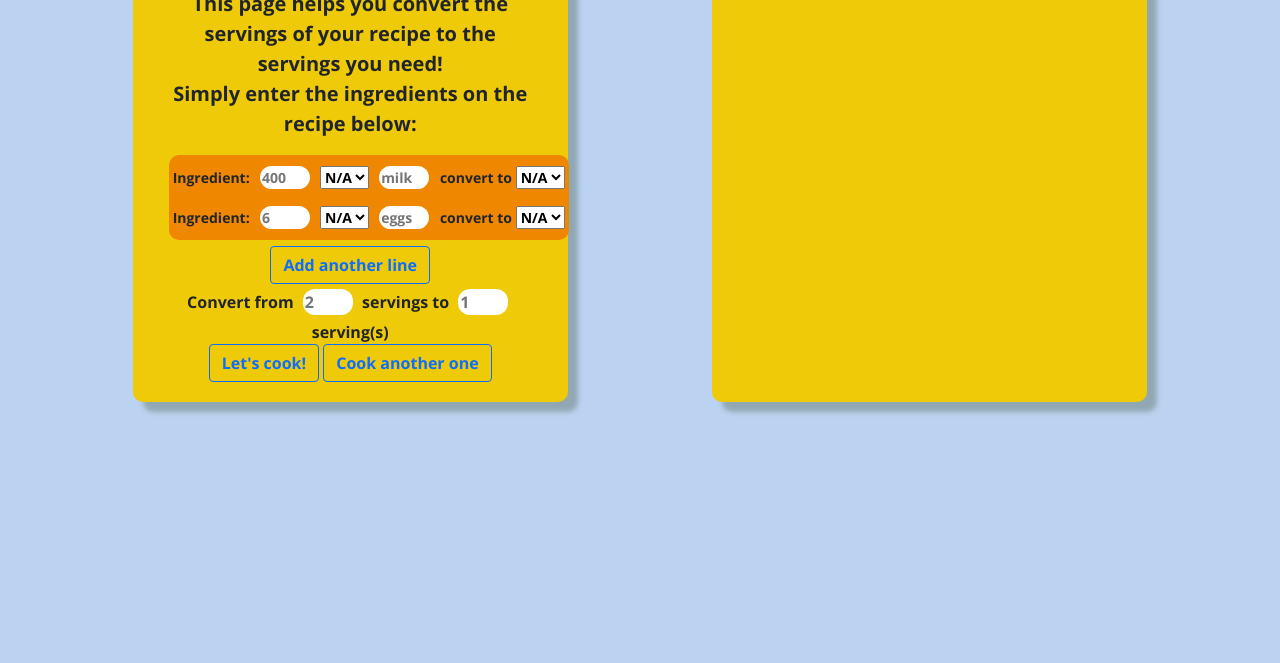
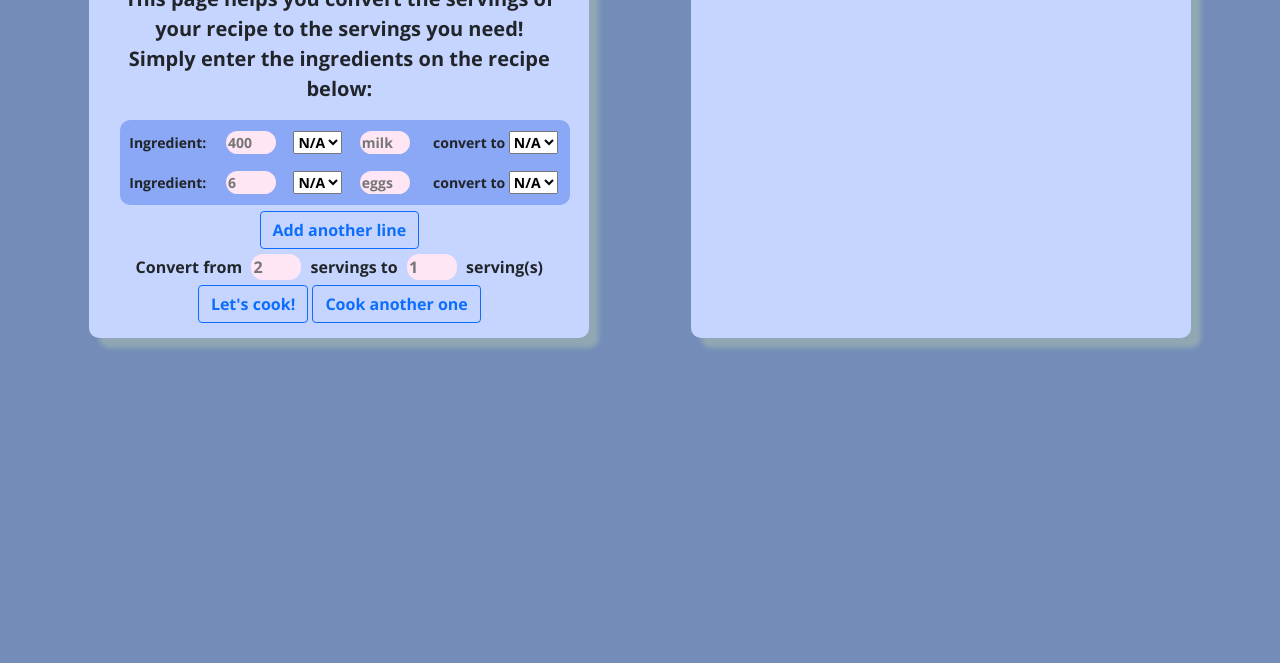
Before and after one commit to wppqywq/mcwics, a plain HTML site: page index.html in a window 1280 px wide. Shown: the part 137-800 px from the top of the page. Drawn offline with nearby package versions, Linux system fonts and the light colour scheme.

Commit message:
Add files via upload

```diff
--- a/style.css
+++ b/style.css
@@ -1,4 +1,3 @@
-
 * {
     font-family: 'Open Sans', sans-serif;
 }
@@ -8,56 +7,48 @@ body{
     margin-bottom: 50px;
     margin-left: 50px;
     margin-right: 50px;
-    background-color:#bbd3f0;
+    background-color:#738cb8;
 }
 
 h1{
-    color: #2067ff;
+    color: #ff8282;
     font-weight: 300;
     text-align:center;
 }
 p{
-    /*font-family:"Times New Roman";*/
+
     font-size:20px;
     border-style:hidden;
 }
 
 #tbl{
-    background-color:#f08700;
+    background-color:#8aa8f5;
     border-style:hidden;
     border-collapse:separate;
-    width:400px;
+    width:450px;
     border-spacing:2px 5px;
     margin: 6px;
     border-radius: 10px;
     font-size: 14px;
 }
 
-#resultTbl{
-    border-style:hidden;
-    border-collapse:separate;
-    width:400px;
-    border-spacing:2px 5px;
-    margin: 6px;
+#left-content {
+    background-color: #c6d5ff;
     border-radius: 10px;
-    font-size: 20px;
-}
-
-#left-content {
-    background-color: #efca08;
-    border-radius: 10px;
-    padding: 20px 30px;
+    padding: 15px 25px;
     display: flex;
+    width: 500px;
     flex-direction: column;
     text-align: center;
     box-shadow:10px 10px 5px #91a8b4;
 }
 
 #right-content {
-    background-color: #efca08;
+    background-color: #c6d5ff;
     border-radius: 10px;
-    padding: 20px 30px;
+    padding: 15px 25px;
     display: flex;
+    width: 500px;
     flex-direction: column;
     text-align: center;
     box-shadow:10px 10px 5px #91a8b4;
@@ -75,10 +66,21 @@ p{
 }
 */
 input{
-    /*background-color:#f49f0a;*/
+    background-color:#ffe6f4;
     border-style:hidden;
     width:50px;
     border-spacing:1px 5px;
     margin: 5px;
     border-radius: 12px;
 }
+#resultTbl{
+    background:#ffe6f4;
+    border-style:hidden;
+    border-collapse:separate;
+    border-spacing:2px 5px;
+    width:400px;
+    margin: 6px;
+    display:flexbox;
+    border-radius: 10px;
+    font-size: 20px;
+}
```
